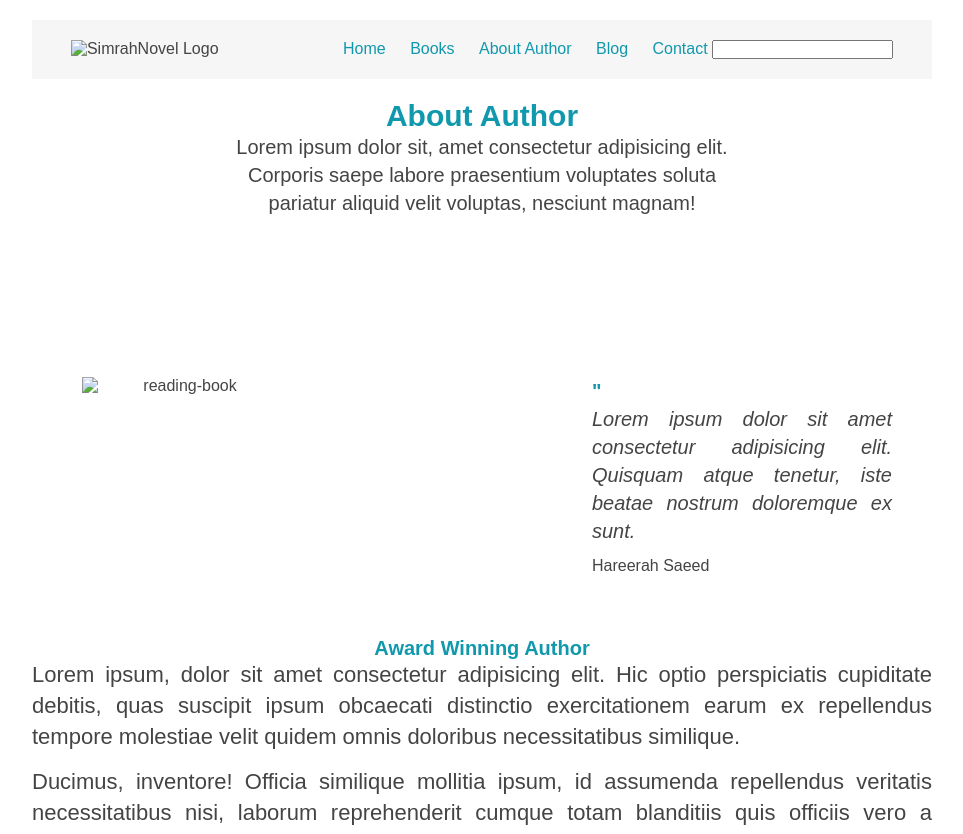
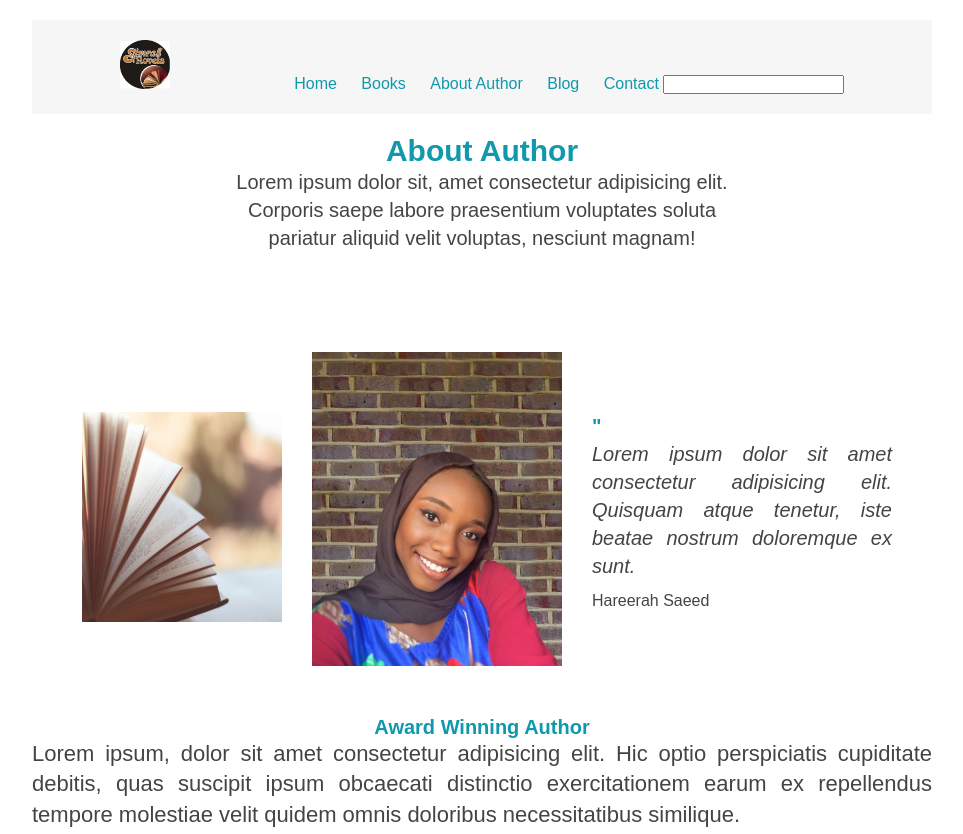
Before and after one commit to Sammy-blaq/Simrah-Novel, a plain HTML site: page About.html in a window 1280 px wide. Shown: the top 834 px of the page, without its empty margins (158-1121 px from the left). Drawn offline with Linux system fonts and the light colour scheme.

Commit message:
About.html

```diff
--- a/About.html
+++ b/About.html
@@ -11,7 +11,7 @@
       <header class="main-header">
         <nav>
           <img
-            src="img/SimrahNovel.jpg"
+            src="SimrahNovel.jpg"
             alt="SimrahNovel Logo"
             width="50"
             class="logo"
@@ -40,13 +40,13 @@
       <article class="about-author">
         <header>
           <img
-            src="/img/book1.jpg"
+            src="book1.jpg"
             alt="reading-book"
             width="200"
             height="210"
             class="open-book"
           />
-          <img src="/img/Hareerah.jpg" alt="" width="250" class="images" />
+          <img src="Hareerah.jpg" alt="" width="250" class="images" />
           <div class="quote-container">
             <p class="apostrophe"><strong>"</strong></p>
             <p>
```
